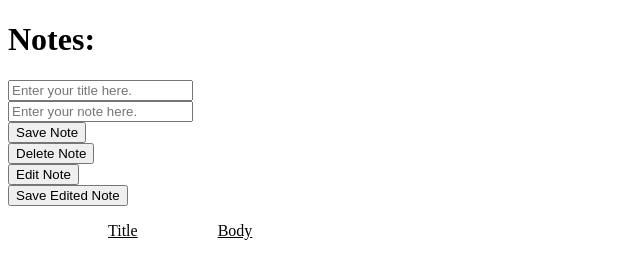
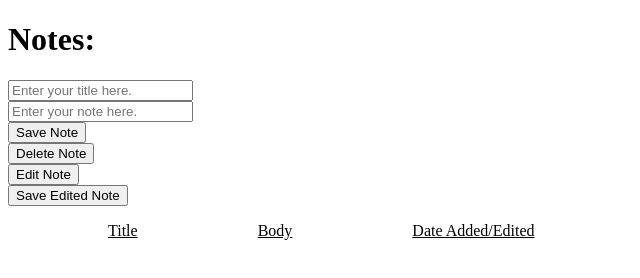
Before and after one commit to paulreece/Note-App, a website: page index.html in a window 1280 px wide. Shown: the whole page, without its empty margins (0-640 px from the left). Drawn offline with Linux system fonts and the light colour scheme; no server answers.

Commit message:
minor formatting

```diff
--- a/index.html
+++ b/index.html
@@ -34,6 +34,7 @@
   <div class="labels">
     <p>Title</p>
     <p class="bodyT">Body</p>
+    <p class="date">Date Added/Edited</p>
   </div>
   <section id="notes" class="notes">
     <ul id="noteList" class="noteList"></ul>
--- a/styles.css
+++ b/styles.css
@@ -3,7 +3,7 @@ ul {
 }
 li {
   display: flex;
-  gap: 20px;
+  gap: 30px;
 }
 .labels {
   display: flex;
@@ -11,5 +11,8 @@ li {
   text-decoration: underline;
 }
 .bodyT {
-  padding-left: 80px;
+  padding-left: 120px;
 }
+.date {
+  padding-left: 120px;
+}
```
